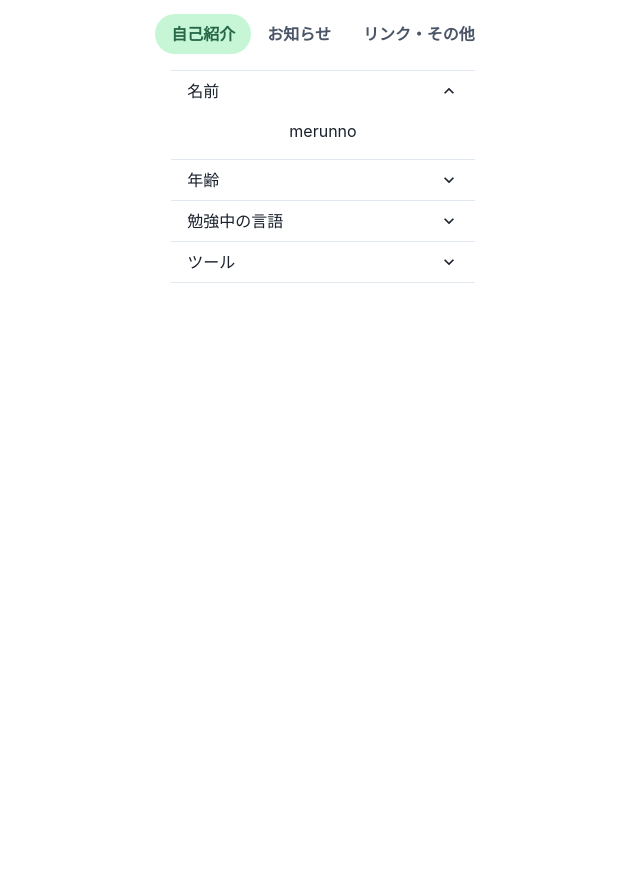
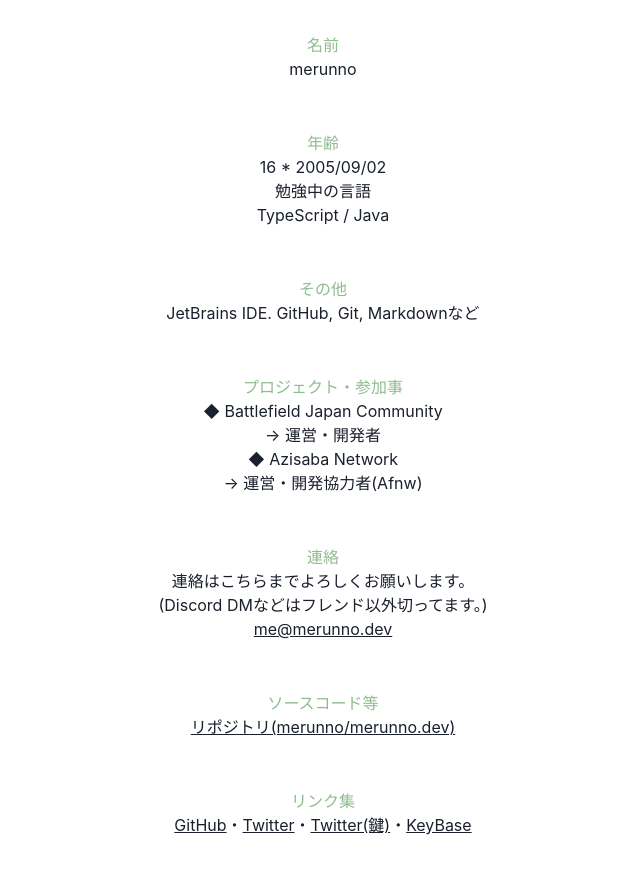
Before and after one commit to shun-shobon/merunno.dev, a Next.js app: page / in a window 1280 px wide. Shown: the part 240-1114 px from the top of the page, without its empty margins (317-957 px from the left). Before the commit the page ends 800 px from the top, so only its background shows below. Built offline with nearby package versions, Linux system fonts and the light colour scheme.

Commit message:
:sparkles: Channge: マイページを一つに

```diff
--- a/src/pages/index.tsx
+++ b/src/pages/index.tsx
@@ -1,10 +1,8 @@
-import { Box, Heading, Center } from '@chakra-ui/react'
+import { Box, Heading } from '@chakra-ui/react'
 import IndexCss from '../../styles/index.module.css'
 import React from 'react'
 import Image from 'next/image'
 import Head from 'next/head'
-
-import Content_tab from '../component/_tab'
 
 export default function Home() {
   return (
@@ -24,10 +22,87 @@
           />
         </div>
         <Heading>Hello!</Heading>
-        <div className={IndexCss.contentBodys}>
-          <Center h="100%">
-            <Content_tab />
-          </Center>
+        <p>© merunno 2021</p>
+      </div>
+
+      <div className={IndexCss.Title}>
+        <div className={IndexCss.content}>名前</div>
+        <p>merunno</p>
+      </div>
+      <div className={IndexCss.Title}>
+        <div className={IndexCss.content}>年齢</div>
+        <p>16 * 2005/09/02</p>
+      </div>
+      <div className={IndexCss.Title}>
+        <div className={IndexCss.Title}>勉強中の言語</div>
+        <p>TypeScript / Java</p>
+      </div>
+      <div className={IndexCss.Title}>
+        <div className={IndexCss.content}>その他</div>
+        <p>JetBrains IDE. GitHub, Git, Markdownなど</p>
+      </div>
+      <div className={IndexCss.Title}>
+        <div className={IndexCss.content}>プロジェクト・参加事</div>
+        <div>
+          <p>◆ Battlefield Japan Community</p>
+          <p>→ 運営・開発者</p>
+        </div>
+        <div>
+          <p>◆ Azisaba Network</p>
+          <p>→ 運営・開発協力者(Afnw)</p>
+        </div>
+      </div>
+
+      <div className={IndexCss.Title}>
+        <div className={IndexCss.content}>連絡</div>
+        <div className={IndexCss.link}>
+          <p>連絡はこちらまでよろしくお願いします。</p>
+          <p>(Discord DMなどはフレンド以外切ってます。)</p>
+          <u>me@merunno.dev</u>
+        </div>
+        <div className={IndexCss.content}>ソースコード等</div>
+        <div className={IndexCss.link}>
+          <a
+            href="https://github.com/merunno/merunno.dev"
+            target="_blank"
+            rel="noopener noreferrer"
+          >
+            <u>リポジトリ(merunno/merunno.dev)</u>
+          </a>
+        </div>
+        <div className={IndexCss.content}>リンク集</div>
+        <div className={IndexCss.link}>
+          <a
+            href="https://github.com/merunno"
+            target="_blank"
+            rel="noopener noreferrer"
+          >
+            <u>GitHub</u>
+          </a>
+          ・
+          <a
+            href="https://twitter.com/merunno"
+            target="_blank"
+            rel="noopener noreferrer"
+          >
+            <u>Twitter</u>
+          </a>
+          ・
+          <a
+            href="https://twitter.com/_meru92_"
+            target="_blank"
+            rel="noopener noreferrer"
+          >
+            <u>Twitter(鍵)</u>
+          </a>
+          ・
+          <a
+            href="https://keybase.io/merunno"
+            target="_blank"
+            rel="noopener noreferrer"
+          >
+            <u>KeyBase</u>
+          </a>
         </div>
       </div>
     </Box>
--- a/styles/index.module.css
+++ b/styles/index.module.css
@@ -6,6 +6,18 @@
     margin-top: 50px;
 }
 
-.contentBodys {
-    margin-top: 55px;
+.Title {
+    text-align: center;
+    margin: auto;
+    align-items: flex-end;
 }
+
+.content {
+    color: darkseagreen;
+    margin-top: 50px;
+}
+
+.link {
+    align-items: flex-end;
+    margin-bottom: 50px;
+}
--- a/styles/link.module.css
+++ b/styles/link.module.css
@@ -1,4 +1,4 @@
-.cotent {
+.content {
     color: darkseagreen;
     margin-top: 50px;
 }
```
